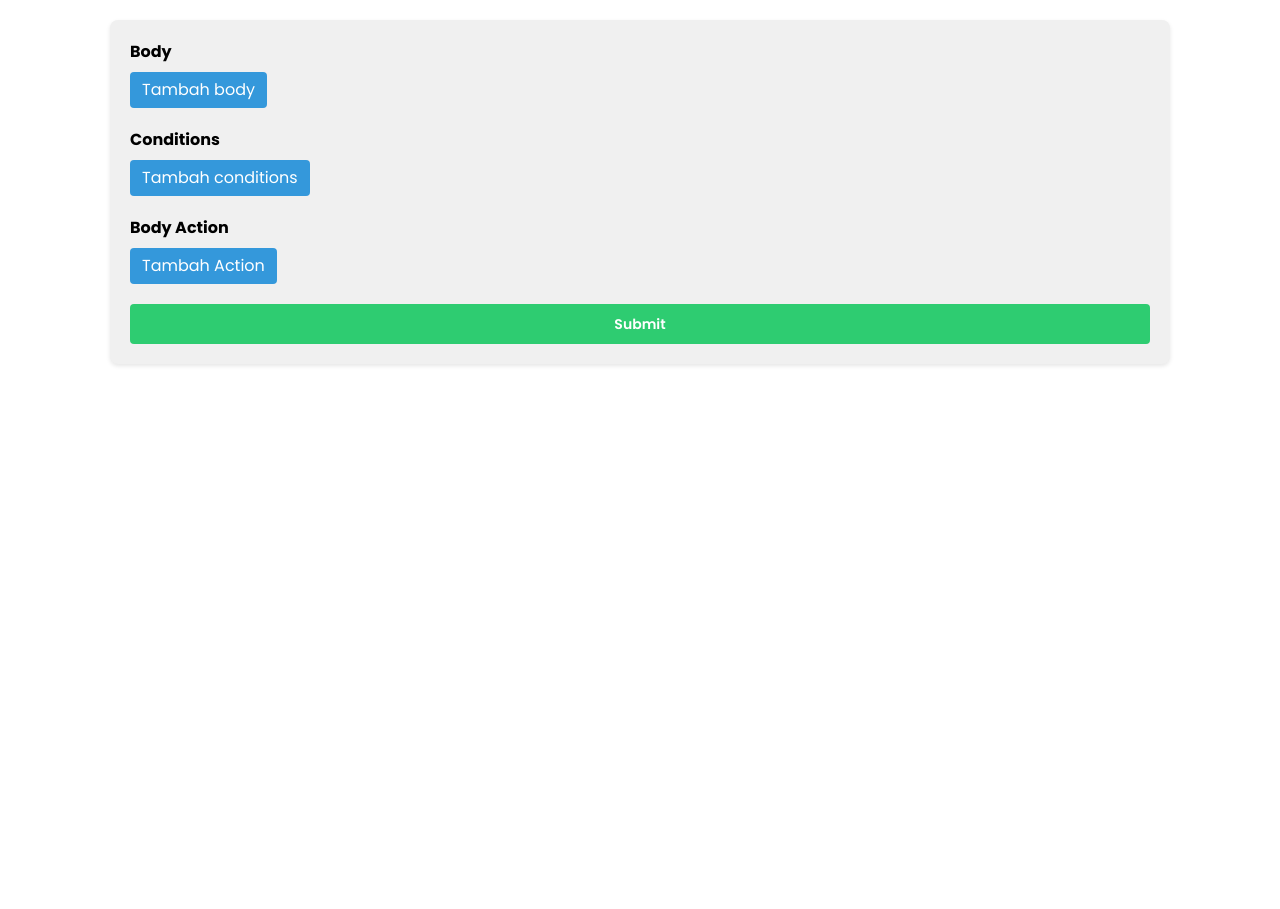
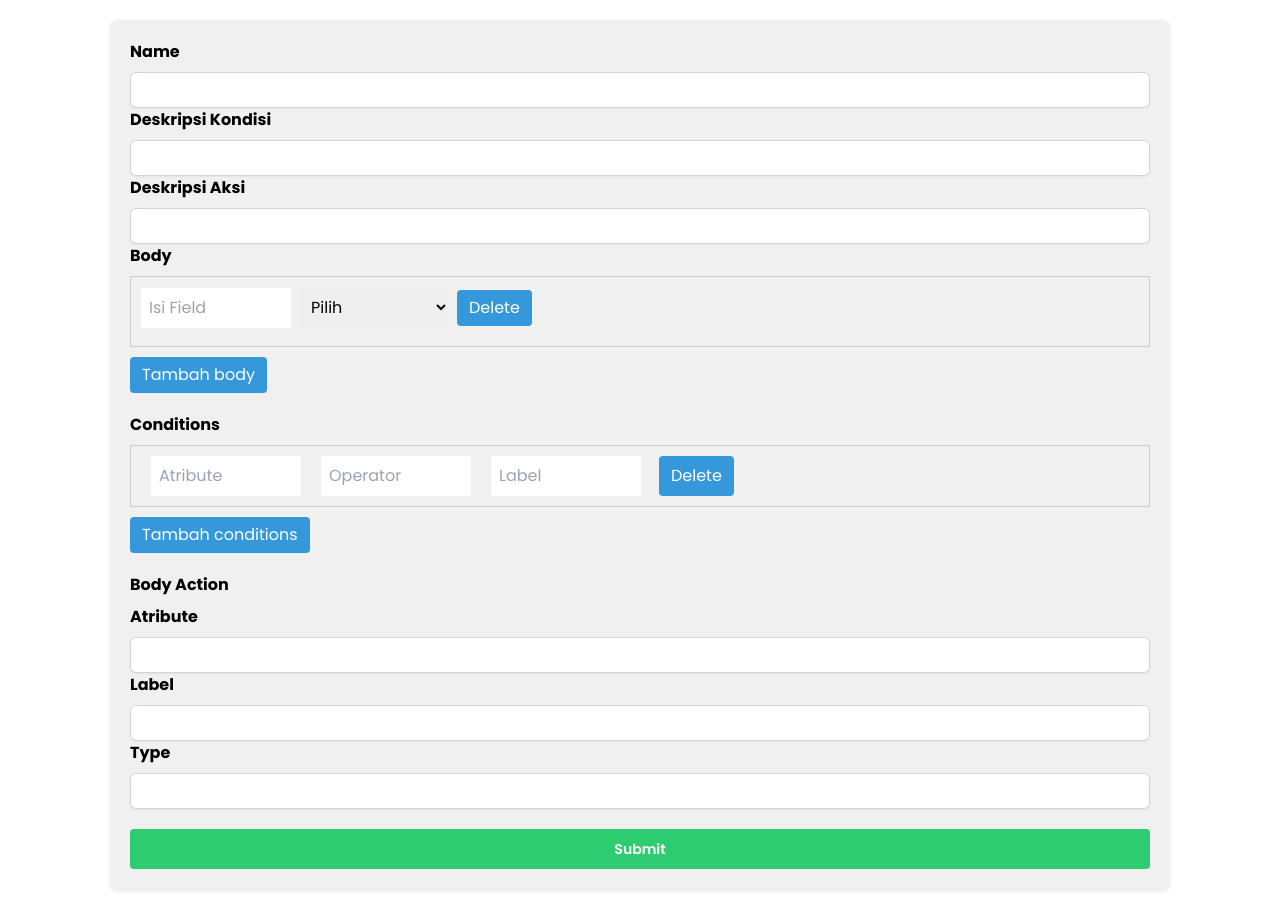
Before and after one commit to capstone-project-rules-engine/FE, a React (Create React App) app: page /addruleset in a window 1280 px wide. Before the commit the page ends 800 px from the top, so only its background shows below. Built offline with nearby package versions, Linux system fonts and the light colour scheme.

Commit message:
fix: bug

```diff
--- a/src/pages/AddRuleSet.js
+++ b/src/pages/AddRuleSet.js
@@ -7,9 +7,11 @@ import Button from "../components/Button";
 import { Layout } from "../components/Layout";
 import { DEFAULT_TOAST_MESSAGE } from "../constant/toast";
 import "./AddRuleSet.css";
+import { useNavigate } from "react-router";
 
 export default function AddRuleSet() {
   const [isLoading, setIsLoading] = React.useState(false);
+  const navigate = useNavigate()
 
   const {
     register,
@@ -19,8 +21,17 @@ export default function AddRuleSet() {
   } = useForm({
     defaultValues: {
       name: "",
-      body: [],
-      conditions: [],
+      bodies: [{
+        name: '',
+        type: ''
+      }],
+      conditions: [
+        {
+          label: "",
+          attribute: "",
+          operator: ""
+        },
+      ],
       action: {
         attribute: "",
         label: "",
@@ -40,7 +51,7 @@ export default function AddRuleSet() {
     remove: bodyRemove,
   } = useFieldArray({
     control,
-    name: "body",
+    name: "bodies",
   });
   const {
     fields: conditionsFields,
@@ -50,19 +61,28 @@ export default function AddRuleSet() {
     control,
     name: "conditions",
   });
-  const {
-    fields: actionFields,
-    append: actionAppend,
-    remove: actionRemove,
-  } = useFieldArray({
-    control,
-    name: "action",
-  });
+  // const {
+  //   fields: actionFields,
+  //   append: actionAppend,
+  //   remove: actionRemove,
+  // } = useFieldArray({
+  //   control,
+  //   name: "action",
+  // });
 
   const onSubmit = (data) => {
-    console.log(data);
+    data.endpoint = data.name.split(" ").join("")
+    setIsLoading(true)
     toast.promise(
-      axios.post(`api/static`, data).then((res) => {}),
+      axios.post(`${process.env.REACT_APP_URL}/insertRuleTemplate`, data)
+      .then(() => {
+        setTimeout(() => {
+          setIsLoading(false)
+          navigate('/')
+        }, 1000);
+      }).finally(()=>{
+        setIsLoading(false)
+      }),
       {
         ...DEFAULT_TOAST_MESSAGE,
         success: "Ruleset Successfully Created",
@@ -74,6 +94,21 @@ export default function AddRuleSet() {
     <Layout>
       <section className="layout">
         <form onSubmit={handleSubmit(onSubmit)}>
+          <div>
+            <label>Name</label>
+            <Input {...register("name")} id="name" />
+          </div>
+          <div>
+            <label>Deskripsi Kondisi</label>
+            <Input {...register("description.condition")} id="condition" />
+          </div>
+          <div>
+            <label>Deskripsi Aksi</label>
+            <Input {...register("description.action")} id="action" />
+          </div>
+
+
+
           <div className="form-section">
             <label>Body</label>
             <ul>
@@ -82,22 +117,20 @@ export default function AddRuleSet() {
                   <li key={item.id}>
                     <div className="input-row">
                       <input
-                        {...register(`body.${index}.name`, { required: true })}
+                        {...register(`bodies.${index}.name`, { required: true })}
                         placeholder="Isi Field"
                       />
                       <Controller
                         render={({ field }) => (
-                          <select {...field}>
+                          <select {...field} required>
                             <option value="" disabled>
                               Pilih
                             </option>
-                            <option value="volvo">Volvo</option>
-                            <option value="saab">Saab</option>
-                            <option value="opel">Opel</option>
-                            <option value="audi">Audi</option>
+                            <option value="number">Number</option>
+                            <option value="string">String</option>
                           </select>
                         )}
-                        name={`body.${index}.type`}
+                        name={`bodies.${index}.type`}
                         control={control}
                       />
                       <button type="button" onClick={() => bodyRemove(index)}>
@@ -170,7 +203,7 @@ export default function AddRuleSet() {
 
           <div className="form-section">
             <label>Body Action</label>
-            <ul>
+            {/* <ul>
               {actionFields.map((item, index) => {
                 return (
                   <li key={item.id} className="flex flex-wrap">
@@ -213,15 +246,28 @@ export default function AddRuleSet() {
                   </li>
                 );
               })}
-            </ul>
-            <button
+            </ul> */}
+            {/* <button
               type="button"
               onClick={() => {
                 actionAppend({ attribute: "", type: "", label: "" });
               }}
             >
               Tambah Action
-            </button>
+            </button> */}
+
+<div>
+            <label>Atribute</label>
+            <Input {...register("action.attribute")} id="name" />
+          </div>
+          <div>
+            <label>Label</label>
+            <Input {...register("action.label")} id="condition" />
+          </div>
+          <div>
+            <label>Type</label>
+            <Input {...register("action.type")} id="action" />
+          </div>
           </div>
 
           <Button disabled={isLoading} fullWidth type="submit">
--- a/src/pages/Home.js
+++ b/src/pages/Home.js
@@ -52,7 +52,7 @@ export default function Home(props) {
         {
           data ?
             <>
-              <button onClick={() => navigate('/addrule')}>
+              <button onClick={() => navigate('/addruleset')}>
                 tambah data
               </button>
               <ul className={`space-y-5 ${styles.myCustomList}`}>
```
